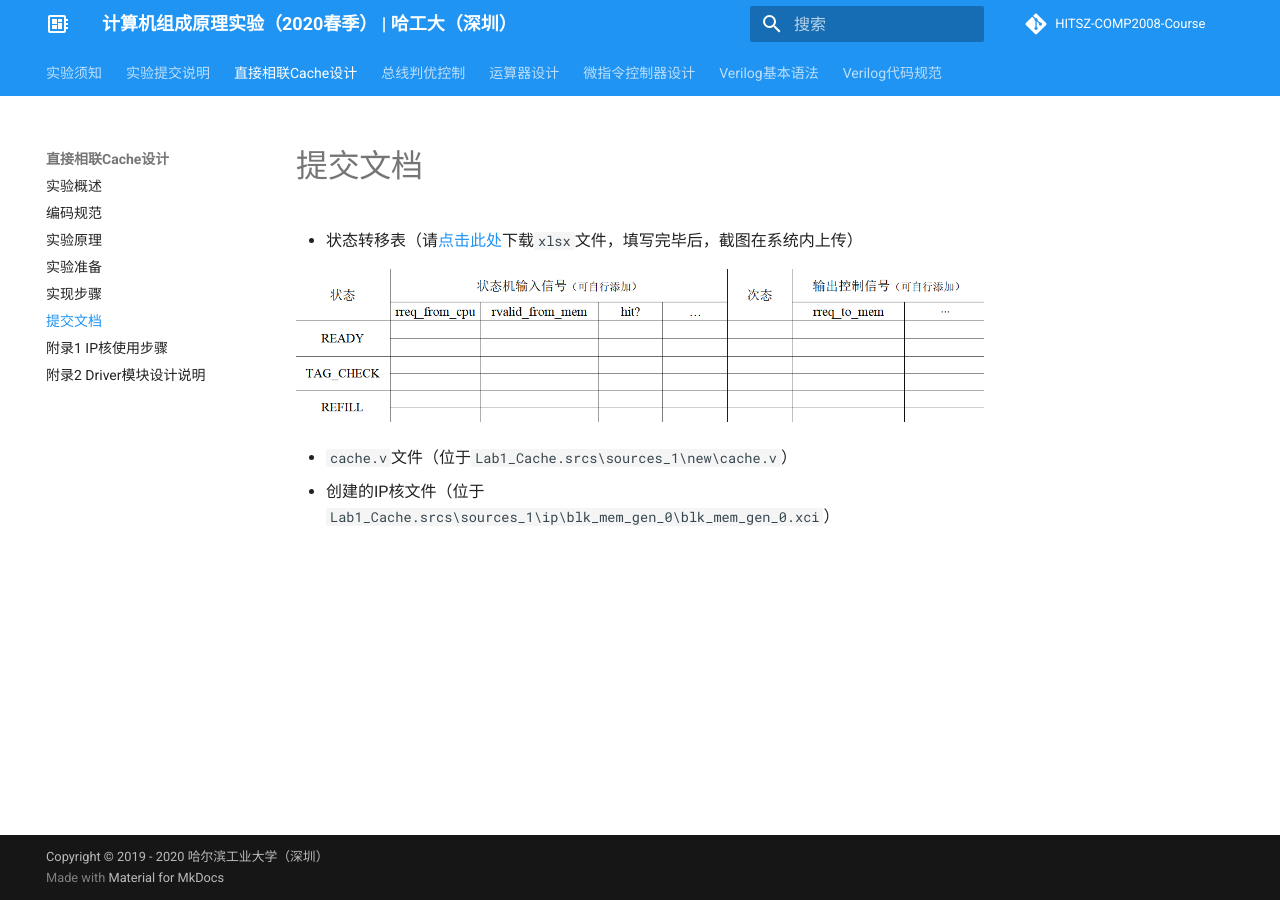
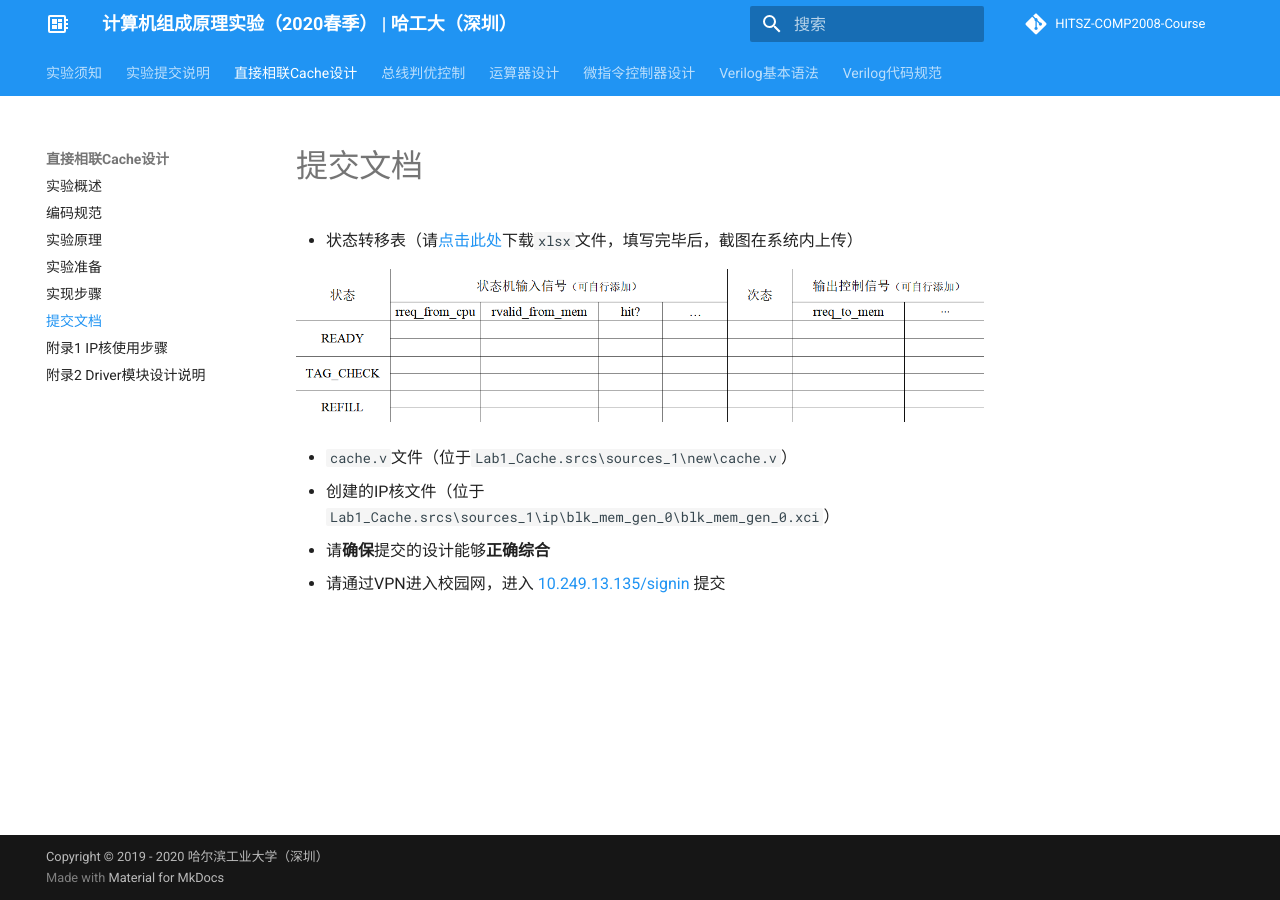
Before and after one commit to Bohan-hu/HITSZ-COMP2008-Course, an MkDocs documentation site: the page built from docs/lab1/part5.md, in a window 1280 px wide. Built offline with MkDocs 1.6.1 and Material for MkDocs 9.7.7, drawn with Linux system fonts in a browser that asks for light colours; comment, search, counter and statistics services are not loaded.

Commit message:
修改提交说明

```diff
--- a/docs/lab1/part5.md
+++ b/docs/lab1/part5.md
@@ -6,3 +6,6 @@
 
 - `cache.v`文件（位于`Lab1_Cache.srcs\sources_1\new\cache.v`）
 - 创建的IP核文件（位于`Lab1_Cache.srcs\sources_1\ip\blk_mem_gen_0\blk_mem_gen_0.xci`）
+
+- 请**确保**提交的设计能够**正确综合**
+- 请通过VPN进入校园网，进入 [10.249.13.135/signin](http://10.249.13.135/signin) 提交
```
